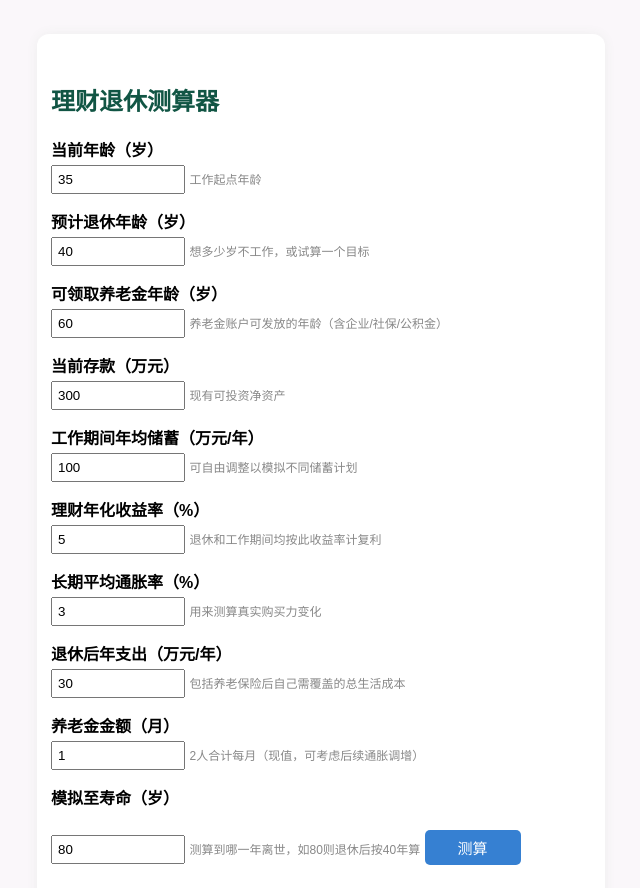
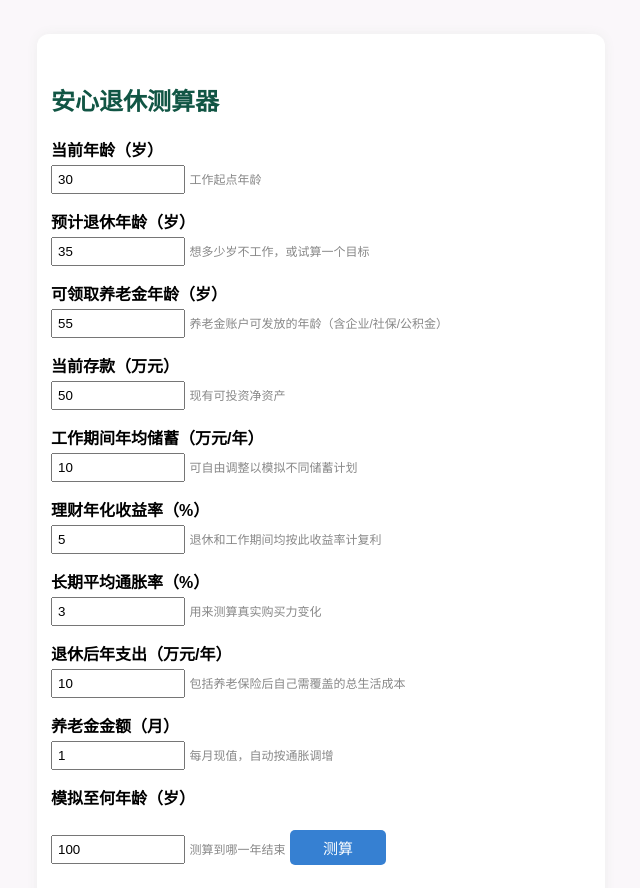
Before and after one commit to 77xxliv/wealth-calc, a plain HTML site: page CW_calculator.html in a window 1280 px wide. Shown: the top 888 px of the page, without its empty margins (319-959 px from the left). Drawn offline with Linux system fonts and the light colour scheme.

Commit message:
Update CW_calculator.html

```diff
--- a/CW_calculator.html
+++ b/CW_calculator.html
@@ -23,26 +23,26 @@
 </head>
 <body>
   <div class="container">
-    <h2>理财退休测算器</h2>
+    <h2>安心退休测算器</h2>
     <form id="ff">
       <label>当前年龄（岁）</label>
-      <input id="age_now" type="number" value="35" min="18" max="80">
+      <input id="age_now" type="number" value="30" min="18" max="80">
       <span class="tip">工作起点年龄</span>
 
       <label>预计退休年龄（岁）</label>
-      <input id="age_retire" type="number" value="40" min="18" max="100">
+      <input id="age_retire" type="number" value="35" min="18" max="100">
       <span class="tip">想多少岁不工作，或试算一个目标</span>
 
       <label>可领取养老金年龄（岁）</label>
-      <input id="age_pension" type="number" value="60" min="18" max="100">
+      <input id="age_pension" type="number" value="55" min="18" max="100">
       <span class="tip">养老金账户可发放的年龄（含企业/社保/公积金）</span>
 
       <label>当前存款（万元）</label>
-      <input id="current" type="number" value="300" min="0" step="0.1">
+      <input id="current" type="number" value="50" min="0" step="0.1">
       <span class="tip">现有可投资净资产</span>
 
       <label>工作期间年均储蓄（万元/年）</label>
-      <input id="annualsave" type="number" value="100" min="0" step="0.1">
+      <input id="annualsave" type="number" value="10" min="0" step="0.1">
       <span class="tip">可自由调整以模拟不同储蓄计划</span>
 
       <label>理财年化收益率（%）</label>
@@ -54,16 +54,16 @@
       <span class="tip">用来测算真实购买力变化</span>
 
       <label>退休后年支出（万元/年）</label>
-      <input id="spend" type="number" value="30" min="1" step="0.1">
+      <input id="spend" type="number" value="10" min="0" step="0.1">
       <span class="tip">包括养老保险后自己需覆盖的总生活成本</span>
 
       <label>养老金金额（月）</label>
-      <input id="pension" type="number" value="1" min="0" step="0.01">
-      <span class="tip">2人合计每月（现值，可考虑后续通胀调增）</span>
+      <input id="pension" type="number" value="1" min="0" step="1">
+      <span class="tip">每月现值，自动按通胀调增</span>
 
-      <label>模拟至寿命（岁）</label>
-      <input id="age_life" type="number" value="80" min="40" max="120">
-      <span class="tip">测算到哪一年离世，如80则退休后按40年算</span>
+      <label>模拟至何年龄（岁）</label>
+      <input id="age_life" type="number" value="100" min="20" max="120">
+      <span class="tip">测算到哪一年结束</span>
 
       <button type="submit">测算</button>
     </form>
```
